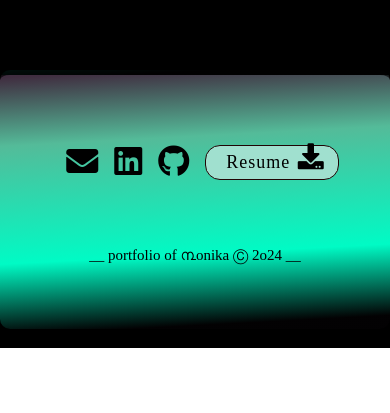
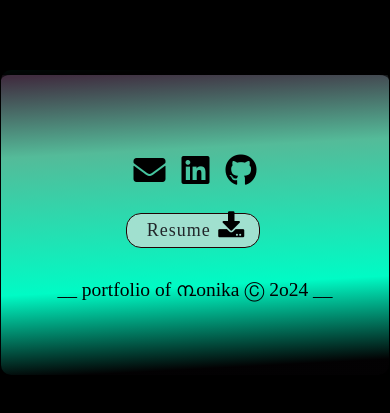
Before and after one commit to Monika-ch/Monika_Portfolio, a React (Create React App) app: page /contact in a window 390 px wide. Shown: the part 1801-2214 px from the top of the page. Before the commit the page ends 2149 px from the top, so only its background shows below. Built offline with nearby package versions, Linux system fonts and the light colour scheme; a web font is replaced by a local one.

Commit message:
adding a variable file and touching up footer for small screen view

```diff
--- a/src/components/Footer.js
+++ b/src/components/Footer.js
@@ -1,71 +1,59 @@
 import React from "react";
+import { gmail, linkedIn, github, resumeBtn } from '../constants/variables';
 import "../styled-components/Footer.css";
 
 export default function Footer() {
   // GOOGLE DRIVE PUBLIC LINK FOR RESUME DOWNLOAD
-  // const url =
+  // const resumeURL =
   //   "https://drive.google.com/uc?export=download&id=1rYE75B9b-efX3OS4cuT7FXttdOoG_ToTAD3njavx-1E";
-
-  // AZURE PUBLIC LINK FOR RESUME DOWNLOAD
-
-  const url = "https://monikaresume.blob.core.windows.net/monika-resume/ResumeNew_v2.pdf";
 
   return (
     <React.Fragment>
-      <section className='footer-section text-black'>
+      <section className='footer-section'>
         <div className='container footer-container'>
-          <div className='row footer-info'>
-            <div className='col contact d-flex'>
+
+          {/* for large screen */}
+
+          <div className='row footer-info d-none d-md-block'>
+            <div className='col justify-content-center contact-box d-flex'>
               <div className='social-media-box mx-2'>
-                <a
-                  href='https://mail.google.com/'
-                  target='_blank'
-                  rel='noopener noreferrer'
-                  aria-label='Gmail'
-                >
-                  <i className='fas fa-envelope fa-2x text-black'></i>
-                </a>
+                {gmail}
               </div>
               <div className='social-media-box mx-2'>
-                <a
-                  href='https://www.linkedin.com/in/monika12b/'
-                  target='_blank'
-                  rel='noopener noreferrer'
-                  aria-label='LinkedIn'
-                >
-                  <i className='fab fa-linkedin fa-2x text-black'></i>
-                </a>
+                {linkedIn}
               </div>
               <div className='social-media-box mx-2'>
-                <a
-                  href='https://www.github.com/Monika-ch/'
-                  target='_blank'
-                  rel='noopener noreferrer'
-                  aria-label='Github'
-                >
-                  <i className='fab fa-github fa-2x text-black'></i>
-                </a>
+                {github}
               </div>
               <div className='downloadResume-box mx-2'>
-                <a
-                  href={url}
-                  download='Monika_Resume.pdf'
-                  target='_blank'
-                  rel='noopener noreferrer'
-                >
-                  <button type='button' className='btn downloadResume text-black'>
-                    Resume
-                  </button>
-
-                  <i className='fas fa-download text-black'></i>
-                </a>
+                {resumeBtn}
               </div>
             </div>
           </div>
+
+          {/* for small screen */}
+
+          <div className='row footer-info d-block d-md-none'>
+            <div className='col contact-box justify-content-center d-flex'>
+              <div className='social-media-box'>
+                {gmail}
+              </div>
+              <div className='social-media-box mx-3'>
+                {linkedIn}
+              </div>
+              <div className='social-media-box'>
+                {github}
+              </div>
+            </div>
+            <div className='col justify-content-center downloadResume-box'>
+              {resumeBtn}
+            </div>
+          </div>
+
           {/* <div className='row copyRightInfo'>
             <div className='col py-4 p-md-4'><a
               href='https://www.linkedin.com/in/monika12b/'
-              className='profileLink text-black'
+              className='profileLink'
               target='_blank'
               rel='noopener noreferrer'
               aria-label='Navigation to LinkedIn Profile'
@@ -79,7 +67,7 @@ export default function Footer() {
           <div className='row copyRightInfo'>
             <div className='col py-4 p-md-4'><a
               href='https://www.linkedin.com/in/monika12b/'
-              className='profileLink text-black'
+              className='profileLink'
               target='_blank'
               rel='noopener noreferrer'
               aria-label='Navigation to LinkedIn Profile'
@@ -103,6 +91,6 @@ export default function Footer() {
           </div>  */}
         </div>
       </section>
-    </React.Fragment>
+    </React.Fragment >
   );
 }
--- /dev/null
+++ b/src/constants/variables.js
@@ -0,0 +1,53 @@
+// *** URL Constants
+
+// AZURE PUBLIC LINK FOR RESUME DOWNLOAD
+export const resumeURL = "https://monikaresume.blob.core.windows.net/monika-resume/ResumeNew_v2.pdf";
+
+// *** Icon Links
+
+export const gmail = (
+  <a
+    href='https://mail.google.com/'
+    target='_blank'
+    rel='noopener noreferrer'
+    aria-label='Gmail'
+  >
+    <i className='fas fa-envelope fa-2x'></i>
+  </a>
+);
+
+export const linkedIn = (
+  <a
+    href='https://www.linkedin.com/in/monika12b/'
+    target='_blank'
+    rel='noopener noreferrer'
+    aria-label='LinkedIn'
+  >
+    <i className='fab fa-linkedin fa-2x'></i>
+  </a>
+);
+
+export const github = (
+  <a
+    href='https://www.github.com/Monika-ch/'
+    target='_blank'
+    rel='noopener noreferrer'
+    aria-label='Github'
+  >
+    <i className='fab fa-github fa-2x'></i>
+  </a>
+);
+
+export const resumeBtn = (
+  <a
+    href={resumeURL}
+    download='Monika_Resume.pdf'
+    target='_blank'
+    rel='noopener noreferrer'
+  >
+    <button type='button' className='btn downloadResume'>
+      Resume
+    </button>
+    <i className='fas fa-download'></i>
+  </a>
+);
--- a/src/styled-components/Footer.css
+++ b/src/styled-components/Footer.css
@@ -32,17 +32,19 @@
 .footer-section .footer-container {
   box-sizing: border-box;
   padding: 2em;
-  /* width: 70%; */
   font-size: 1.5em;
-  /* border-bottom: 1px solid black; */
 }
 
 .footer-section .footer-info {
   font-size: 1rem;
 }
 
-.footer-section .contact {
-  justify-content: center;
+.footer-section i {
+  color: black;
+}
+
+.footer-section .social-media-box:hover i {
+  color: #ff6d19;
 }
 
 .footer-section .downloadResume {
@@ -52,9 +54,12 @@
   padding: 3px 48px 3px 20px;
   letter-spacing: 1px;
   font-size: 18px;
-  /*padding-right: 4.5rem;
-  */
   border-radius: 15px;
+}
+
+.footer-section .downloadResume-box:hover .downloadResume {
+  background-color: #ff6d19;
+  color: black;
 }
 
 .footer-section .fa-download {
@@ -64,18 +69,9 @@
   font-size: 26px;
 }
 
-.footer-section .downloadResume-box a:hover .downloadResume,
-.footer-section .downloadResume-box a:hover i {
-  color: rgb(36, 78, 63);
-}
-
-.footer-section .downloadResume-box a:hover .downloadResume {
-  background-color: #8de2cd;
-}
-
-.footer-section .profileLink,
-.footer-section {
+.footer-section .profileLink {
   text-decoration: none;
+  color: black;
 }
 
 .footer-section .text-p-of-portfolio {
@@ -83,9 +79,9 @@
   font-weight: 300;
 }
 
-/* .footer-section .copyRightInfo-sm-screen {
-  display: none;
-} */
+.footer-section .copyRightInfo:hover .profileLink {
+  color: #012972;
+}
 
 
 /* @media (max-width: 1200px) {
@@ -104,8 +100,8 @@
 
 @media (max-width: 767px) {
   .footer-section {
-    margin-top: 8rem;
-    font-size: 10px;
+    margin: 8rem 2rem 2rem;
+    font-size: 14px;
     padding-bottom: .5rem;
     background: -moz-linear-gradient(-183deg,
         #503950cc 1%,
@@ -125,8 +121,21 @@
     box-shadow: 0 4px 8px 0 #00000033, 0 6px 20px 0 #00000030;
   }
 
-  .footer-section .contact {
+  .footer-section .contact-box {
     margin-top: 2.5rem;
-    margin-bottom: 2.5rem;
+    margin-bottom: 1.5rem;
+  }
+
+  .footer-section .downloadResume-box {
+    margin-bottom: .2rem;
+    margin-left: -10px;
   }
 }
+
+@media (max-width: 480px) {
+  .footer-section {
+    margin-left: 1px;
+    margin-right: 1px;
+    font-size: 13px;
+  }
+}
```
